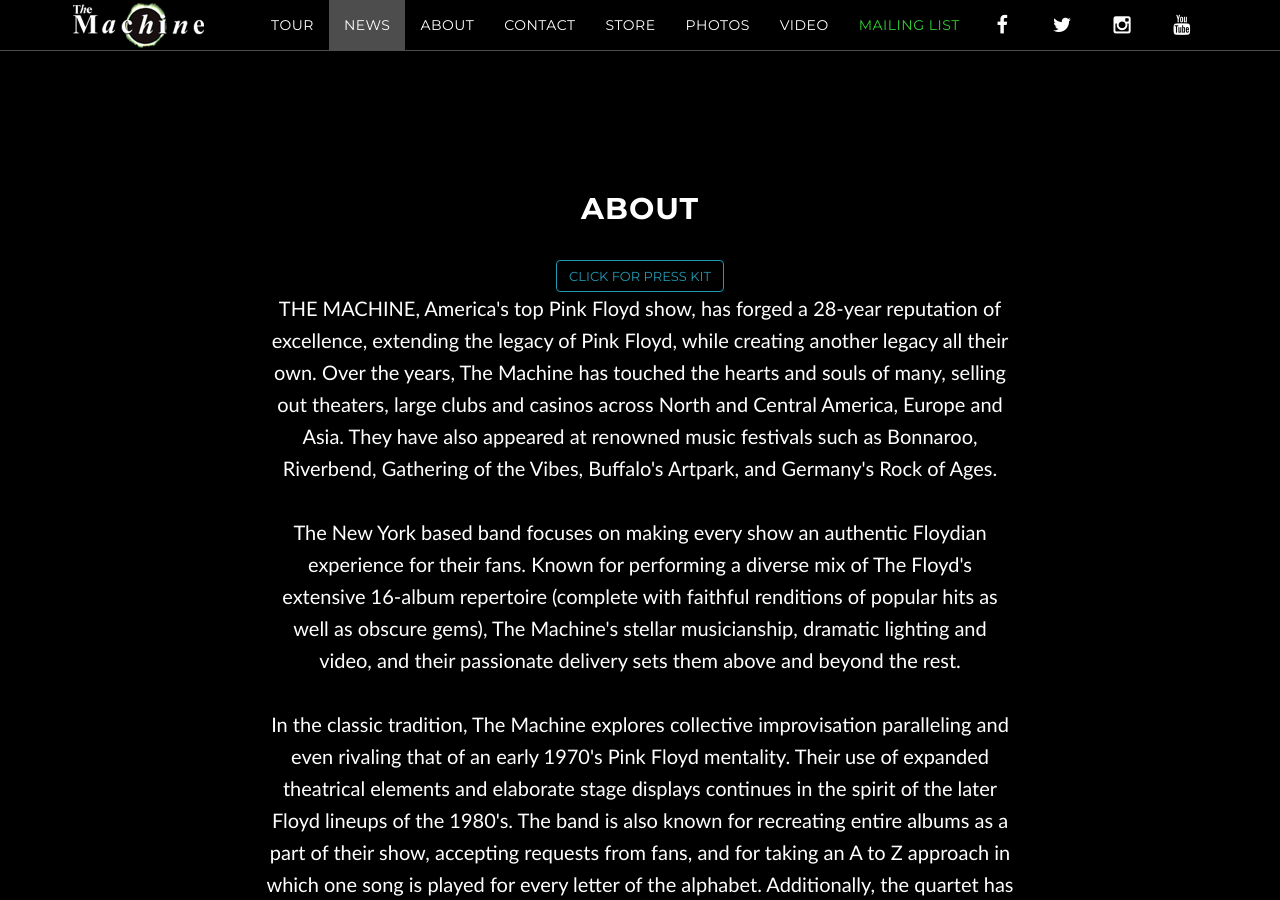
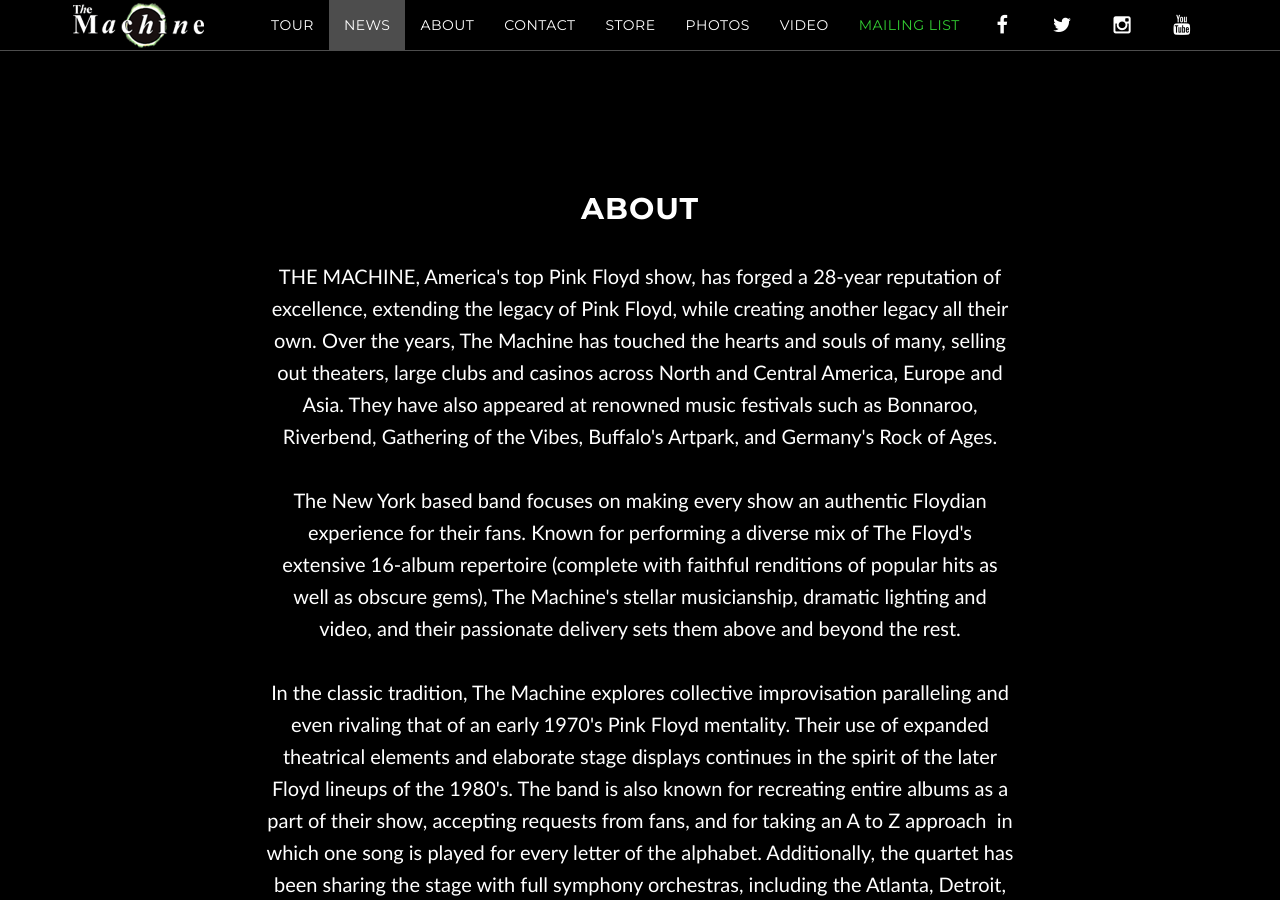
Before and after one commit to machineweb/machineweb.github.io, a Jekyll site: the page built from index.html, in a window 1280 px wide and 900 px high, scrolled down 2408 px. Built offline with Jekyll 4.4.1, drawn with Linux system fonts in a browser that asks for light colours; comment, search, counter and statistics services are not loaded.

Commit message:
Updated about

```diff
--- a/about.html
+++ b/about.html
@@ -4,16 +4,14 @@
 section-type: about
 title: About
 ---
+
 ## About
 
-<form action="http://www.skylineonline.com/online/roster/the-machine-performs-pink-floyd-new/the-machine-performs-pink-floyd-toolbox/">
-    <input type="submit" value="Click for Press Kit" class="btn btn-default" style="font-size:13px;"/>
-</form>
 <p>THE MACHINE, America's top Pink Floyd show, has forged a 28-year reputation of excellence, extending the legacy of Pink Floyd, while creating another legacy all their own. Over the years, The Machine has touched the hearts and souls of many, selling out theaters, large clubs and casinos across North and Central America, Europe and Asia. They have also appeared at renowned music festivals such as Bonnaroo, Riverbend, Gathering of the Vibes, Buffalo's Artpark, and Germany's Rock of Ages.<br />
 <br />
 The New York based band focuses on making every show an authentic Floydian experience for their fans. Known for performing a diverse mix of The Floyd's extensive 16-album repertoire (complete with faithful renditions of popular hits as well as obscure gems), The Machine's stellar musicianship, dramatic lighting and video, and their passionate delivery sets them above and beyond the rest.<br />
 <br />
-In the classic tradition, The Machine explores collective improvisation paralleling and even rivaling that of an early 1970's Pink Floyd mentality. Their use of expanded theatrical elements and elaborate stage displays continues in the spirit of the later Floyd lineups of the 1980's. The band is also known for recreating entire albums as a part of their show, accepting requests from fans, and for taking an A to Z approach in which one song is played for every letter of the alphabet. Additionally, the quartet has been sharing the stage with full symphony orchestras, including the Atlanta, Detroit, Pittsburgh and San Diego Symphonies.<br />
+In the classic tradition, The Machine explores collective improvisation paralleling and even rivaling that of an early 1970's Pink Floyd mentality. Their use of expanded theatrical elements and elaborate stage displays continues in the spirit of the later Floyd lineups of the 1980's. The band is also known for recreating entire albums as a part of their show, accepting requests from fans, and for taking an A to Z approach &nbsp;in which one song is played for every letter of the alphabet. Additionally, the quartet has been sharing the stage with full symphony orchestras, including the Atlanta, Detroit, Pittsburgh and San Diego Symphonies.<br />
 <br />
 The members of The Machine include founding members Joe Pascarell (guitar, vocals) and Tahrah Cohen (drums), and long time stagemates<br />
 Ryan Ball (bass, vocals) and Scott Chasolen (keys, vocals).</p>
```
